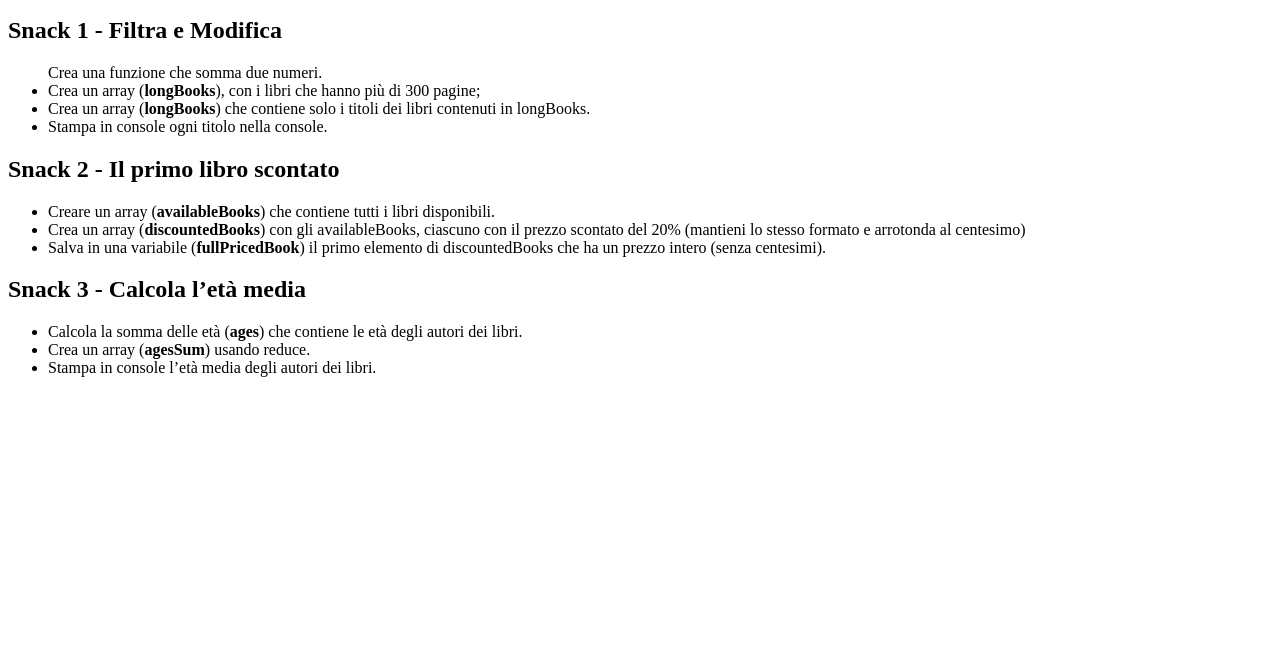
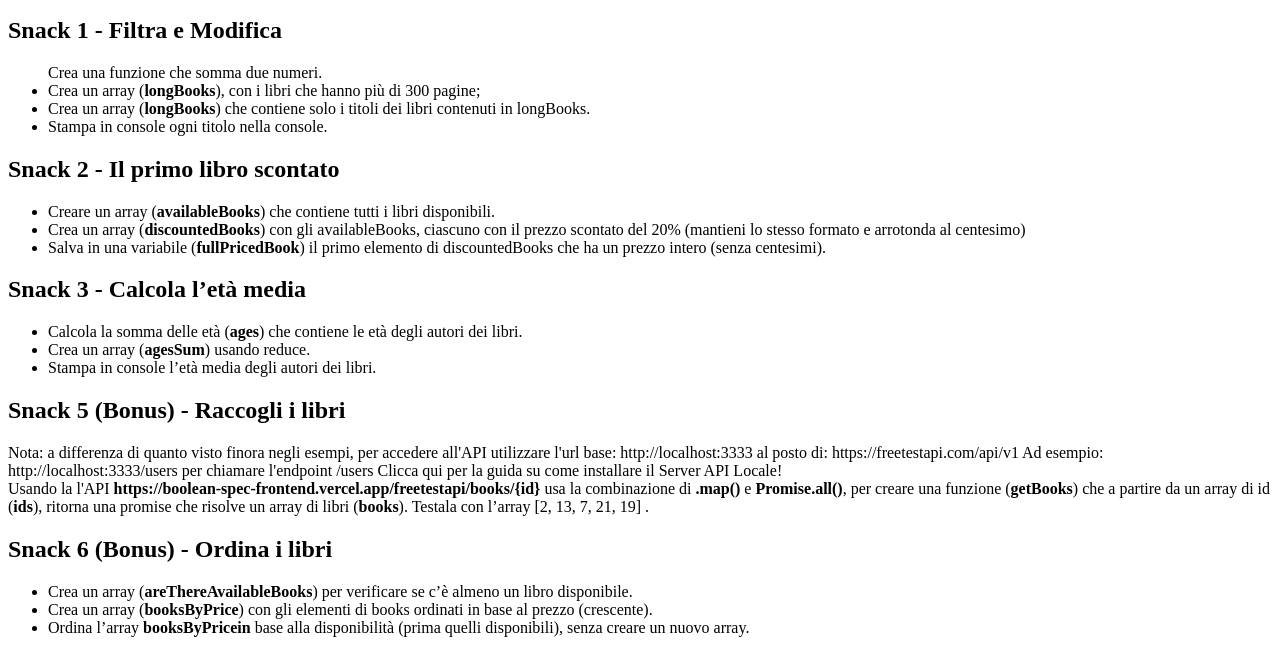
Before and after one commit to EneaSema/ex-js-array-snack-2, a plain HTML site: page index.html in a window 1280 px wide. Shown: the part 155-808 px from the top of the page. Drawn offline with Linux system fonts and the light colour scheme.

Commit message:
problem with snack 1 bonus exercise 6 resolve snack 2 bonus

```diff
--- a/index.html
+++ b/index.html
@@ -58,5 +58,35 @@
       <li>Crea un array (<b>agesSum</b>) usando reduce.</li>
       <li>Stampa in console l’età media degli autori dei libri.</li>
     </ul>
+    <h2><b>Snack 5 (Bonus) - Raccogli i libri</b></h2>
+    <p>
+      Nota: a differenza di quanto visto finora negli esempi, per accedere
+      all'API utilizzare l'url base: http://localhost:3333 al posto di:
+      https://freetestapi.com/api/v1 Ad esempio: http://localhost:3333/users per
+      chiamare l'endpoint /users Clicca qui per la guida su come installare il
+      Server API Locale!
+      <br />
+      Usando la l'API
+      <b>https://boolean-spec-frontend.vercel.app/freetestapi/books/{id}</b> usa
+      la combinazione di <b>.map()</b> e <b>Promise.all()</b>, per creare una
+      funzione (<b>getBooks</b>) che a partire da un array di id (<b>ids</b>),
+      ritorna una promise che risolve un array di libri (<b>books</b>). Testala
+      con l’array [2, 13, 7, 21, 19] .
+    </p>
+    <h2><b>Snack 6 (Bonus) - Ordina i libri </b></h2>
+    <ul>
+      <li>
+        Crea un array (<b>areThereAvailableBooks</b>) per verificare se c’è
+        almeno un libro disponibile.
+      </li>
+      <li>
+        Crea un array (<b>booksByPrice</b>) con gli elementi di books ordinati
+        in base al prezzo (crescente).
+      </li>
+      <li>
+        Ordina l’array <b>booksByPricein</b> base alla disponibilità (prima
+        quelli disponibili), senza creare un nuovo array.
+      </li>
+    </ul>
   </body>
 </html>
--- a/snack6.js/libri.js
+++ b/snack6.js/libri.js
@@ -168,3 +168,66 @@ console.log("La somma di tutte le età degli autori è:", agesSum);
 const ageMiddleAuthors = agesSum / ages.length;
 
 console.log("L'età media degli autori dei libri è:", ageMiddleAuthors);
+
+// Snack 5 (Bonus) - Raccogli i libri
+// Nota: a differenza di quanto visto finora negli esempi, per accedere all'API utilizzare l'url base:
+// http://localhost:3333
+// al posto di:
+// https://freetestapi.com/api/v1
+// Ad esempio:
+// http://localhost:3333/users
+// per chiamare l'endpoint /users
+// Clicca qui per la guida su come installare il Server API Locale!
+
+// Usando la l'API https://boolean-spec-frontend.vercel.app/freetestapi/books/{id} usa la combinazione di .map() e Promise.all(), per creare una funzione (getBooks) che a partire da un array di id (ids), ritorna una promise che risolve un array di libri (books).
+// Testala con l’array [2, 13, 7, 21, 19] .
+
+// const ids = [2, 13, 7, 21, 19];
+// const booksList = [];
+
+// async function getBooks(ids) {
+//   console.log("Sto caricando la funzione getBooks coni seguenti ids:", ids);
+//   const promises = ids.map((id) => {
+//     fetch(`http://localhost:3333/freetestapi/books/${id}`).then((resp) =>
+//       console.log(resp)
+//     );
+//     return promises;
+//   });
+//   resultsList = await Promise.all(promises);
+//   booksList.push(resultsList);
+
+//   console.log(`La mia book list è:`, booksList);
+//   return booksList;
+// }
+
+// (async () => {
+//   const solution = await getBooks(ids);
+//   console.log("La soluzione è:", solution);
+// })();
+
+//NON RIESCO A RISOLVERLO
+
+//Snack 6 (Bonus) - Ordina i libri
+// Crea una variabile booleana (areThereAvailableBooks) per verificare se c’è almeno un libro disponibile.
+// Crea un array (booksByPrice) con gli elementi di books ordinati in base al prezzo (crescente).
+// Ordina l’array booksByPricein base alla disponibilità (prima quelli disponibili), senza creare un nuovo array.
+
+const areThereAvailableBooks = "true";
+
+const booksByPrice = books.sort((a, b) => {
+  return parseFloat(a.price) - parseFloat(b.price);
+});
+console.log(
+  "Gli elemnti di books ordinati in maniera crescente sono:",
+  booksByPrice
+);
+
+const booksByPricein = booksByPrice.filter((book) => {
+  if (book.available === `true`) {
+    console.log("il libro è disponibile:", book);
+  } else {
+    console.log("il libro non è disponibile:", book);
+  }
+  return book;
+});
+console.log("Libri ordinati in base anche alla disponibilità:", booksByPricein);
```
